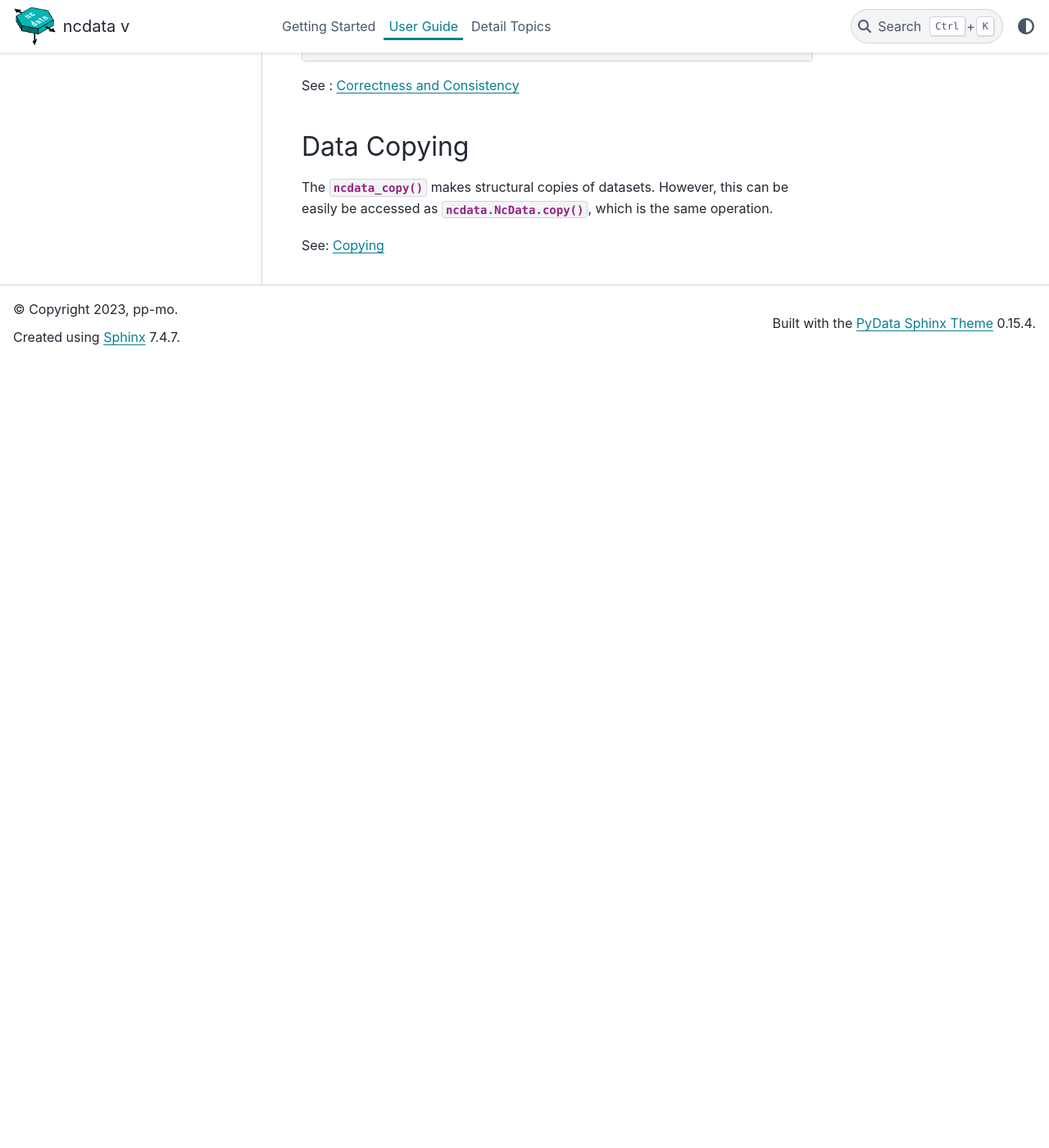
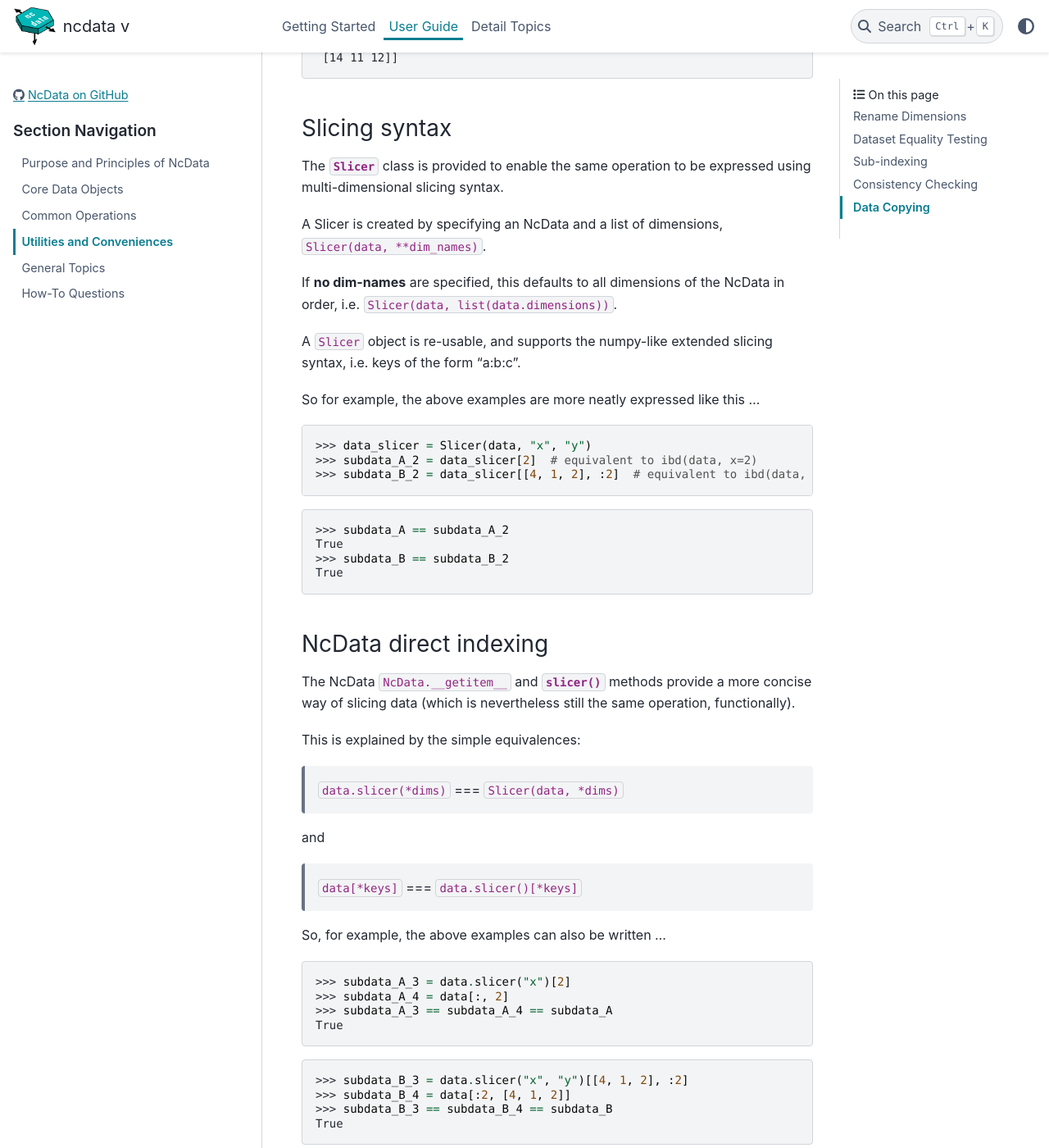
Before and after one commit to pp-mo/ncdata, a Sphinx documentation site: the page built from docs/userdocs/user_guide/utilities.rst, in a window 1280 px wide and 1400 px high, scrolled down 2633 px. Shown: the whole window at 82% size. Built offline with Sphinx 7.4.7 and the PyData theme 0.15.4, drawn with Linux system fonts in a browser that asks for light colours; pages that are not in the unit, such as notebooks, are missing from menus; the version number could not be read and is left out; before the commit the page ends 3074 px from its top, so only the background shows below that; some of the changed text lies outside the part shown.

```diff
--- a/docs/userdocs/user_guide/utilities.rst
+++ b/docs/userdocs/user_guide/utilities.rst
@@ -49,14 +49,34 @@ For Example:
    To compare isolated variables, a subsidiary routine
    :func:`~ncdata.utils.variable_differences` is also provided.
 
+.. note::
+    The :meth:`ncdata.NcData.__eq__` and :meth:`ncdata.NcVariable.__eq__` comparison
+    methods are based on these utility functions.  This makes the basic ``==`` operation
+    potentially very expensive, if large arrays are involved.
+
+.. _indexing_overview:
+
 Sub-indexing
 ------------
 A new dataset can be derived by indexing over dimensions, analagous to sub-indexing
 an array.  This operation indexes all the variables appropriately, to produce a new
 independent dataset which is complete and self-consistent.
 
+The basic indexing operation is provided in three forms:
+
+#. the :func:`~ncdata.utils.index_by_dimensions` function provides the basic operation
+#. the :class:`~ncdata.utils.Slicer` objects allow indexing with a slicing syntax
+#. the :meth:`ncdata.NcData.slicer` and ``NcData.__getitem__`` methods allow a neater syntax
+   for slicing datasets directly
+
+.. note::
+    The simplest way is usually to use the :class:`~ncdata.NcData` methods.
+    See: :ref:`howto_slice`
+
+Indexing function
+^^^^^^^^^^^^^^^^^
 The function :func:`~ncdata.utils.index_by_dimensions` provides indexing where the
-indices are passed as arguments or keywords for the specific dimensions.
+indices are passed as keywords for each named dimension.
 
 For example:
 
@@ -76,24 +96,47 @@ For example:
 
 .. doctest::
 
-    >>> subdata = index_by_dimensions(data, y=2, x=slice(None, 4))
-    >>> print(subdata)
+    >>> subdata_A = index_by_dimensions(data, x=2)
+    >>> print(subdata_A)
     <NcData: <'no-name'>
         dimensions:
-            x = 4
+            y = 4
     <BLANKLINE>
         variables:
-            <NcVariable(int64): v1(x)>
+            <NcVariable(int64): v1(y)>
     >
-    >>> print(subdata.variables["v1"].data)
-    [20 21 22 23]
+    >>> print(subdata_A.variables["v1"].data)
+    [ 2 12 22 32]
+
+    >>> subdata_B = index_by_dimensions(data, y=slice(0, 2), x=[4, 1, 2])
+    >>> print(subdata_B)
+    <NcData: <'no-name'>
+        dimensions:
+            y = 2
+            x = 3
+    <BLANKLINE>
+        variables:
+            <NcVariable(int64): v1(y, x)>
+    >
+    >>> print(subdata_B.variables["v1"].data)
+    [[ 4  1  2]
+     [14 11 12]]
+
 
 Slicing syntax
 ^^^^^^^^^^^^^^
 The :class:`~ncdata.utils.Slicer` class is provided to enable the same operation to be
 expressed using multi-dimensional slicing syntax.
 
-So for example, the above is more neatly expressed like this ...
+A Slicer is created by specifying an NcData and a list of dimensions, ``Slicer(data, **dim_names)``.
+
+If **no dim-names** are specified, this defaults to all dimensions of the NcData in order,
+i.e. ``Slicer(data, list(data.dimensions))``.
+
+A ``Slicer`` object is re-usable, and supports the numpy-like extended slicing syntax,
+i.e. keys of the form "a:b:c".
+
+So for example, the above examples are more neatly expressed like this ...
 
 .. testsetup::
 
@@ -101,12 +144,47 @@ So for example, the above is more neatly expressed like this ...
 
 .. doctest::
 
-    >>> data_slicer = Slicer(data, ["y", "x"])
-    >>> subdata2 = data_slicer[2, :4]
+    >>> data_slicer = Slicer(data, "x", "y")
+    >>> subdata_A_2 = data_slicer[2]  # equivalent to ibd(data, x=2)
+    >>> subdata_B_2 = data_slicer[[4, 1, 2], :2]  # equivalent to ibd(data, x=[4, 1, 2], y=slice(0, 2))
 
 .. doctest::
 
-    >>> dataset_differences(subdata, subdata2) == []
+    >>> subdata_A == subdata_A_2
+    True
+    >>> subdata_B == subdata_B_2
+    True
+
+
+NcData direct indexing
+^^^^^^^^^^^^^^^^^^^^^^
+The NcData ``NcData.__getitem__``  and :meth:`~ncdata.NcData.slicer` methods
+provide a more concise way of slicing data (which is nevertheless still the same
+operation, functionally).
+
+This is explained by the simple equivalences:
+
+    ``data.slicer(*dims)`` === ``Slicer(data, *dims)``
+
+and
+
+    ``data[*keys]`` === ``data.slicer()[*keys]``
+
+
+So, for example, the above examples can also be written ...
+
+.. doctest::
+
+    >>> subdata_A_3 = data.slicer("x")[2]
+    >>> subdata_A_4 = data[:, 2]
+    >>> subdata_A_3 == subdata_A_4 == subdata_A
+    True
+
+.. doctest::
+
+    >>> subdata_B_3 = data.slicer("x", "y")[[4, 1, 2], :2]
+    >>> subdata_B_4 = data[:2, [4, 1, 2]]
+    >>> subdata_B_3 == subdata_B_4 == subdata_B
     True
 
 
```
Also changed, not shown: docs/userdocs/user_guide/howtos.rst (+26 -10 lines), 2 other files.
